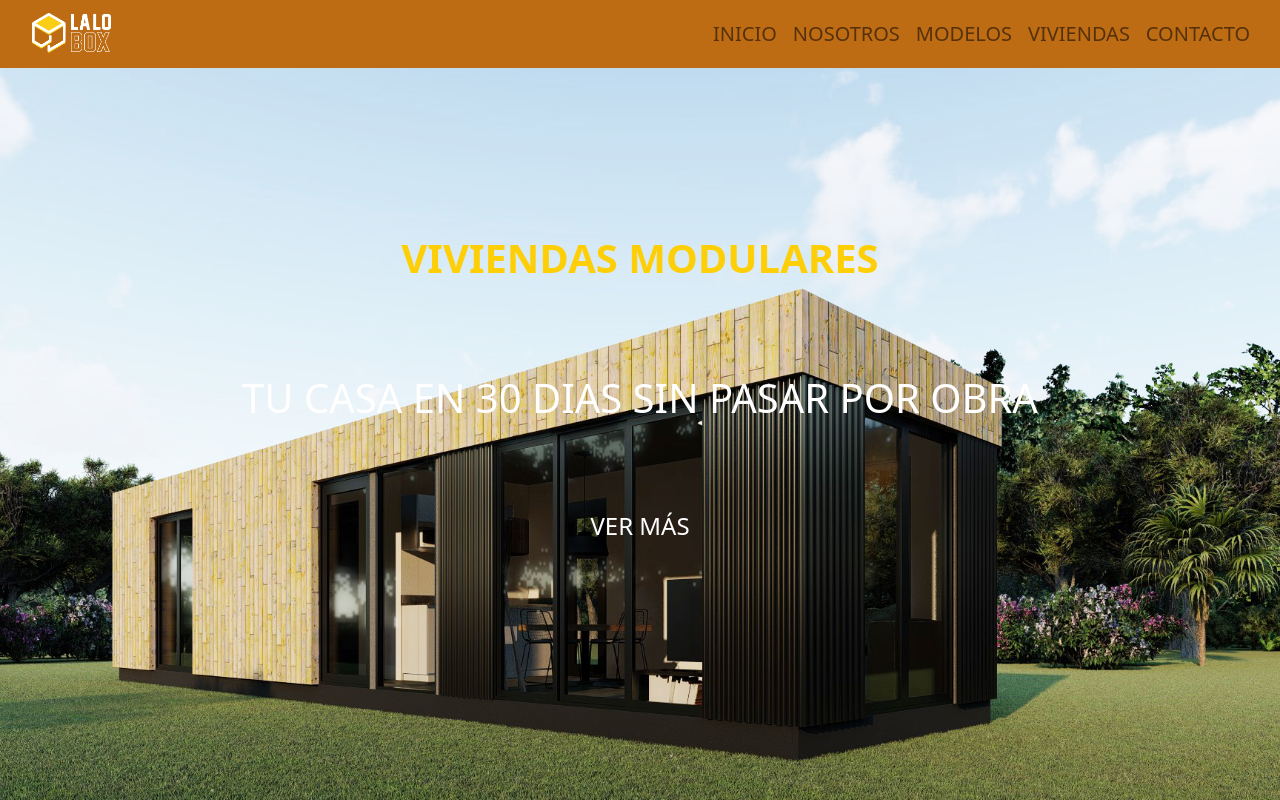
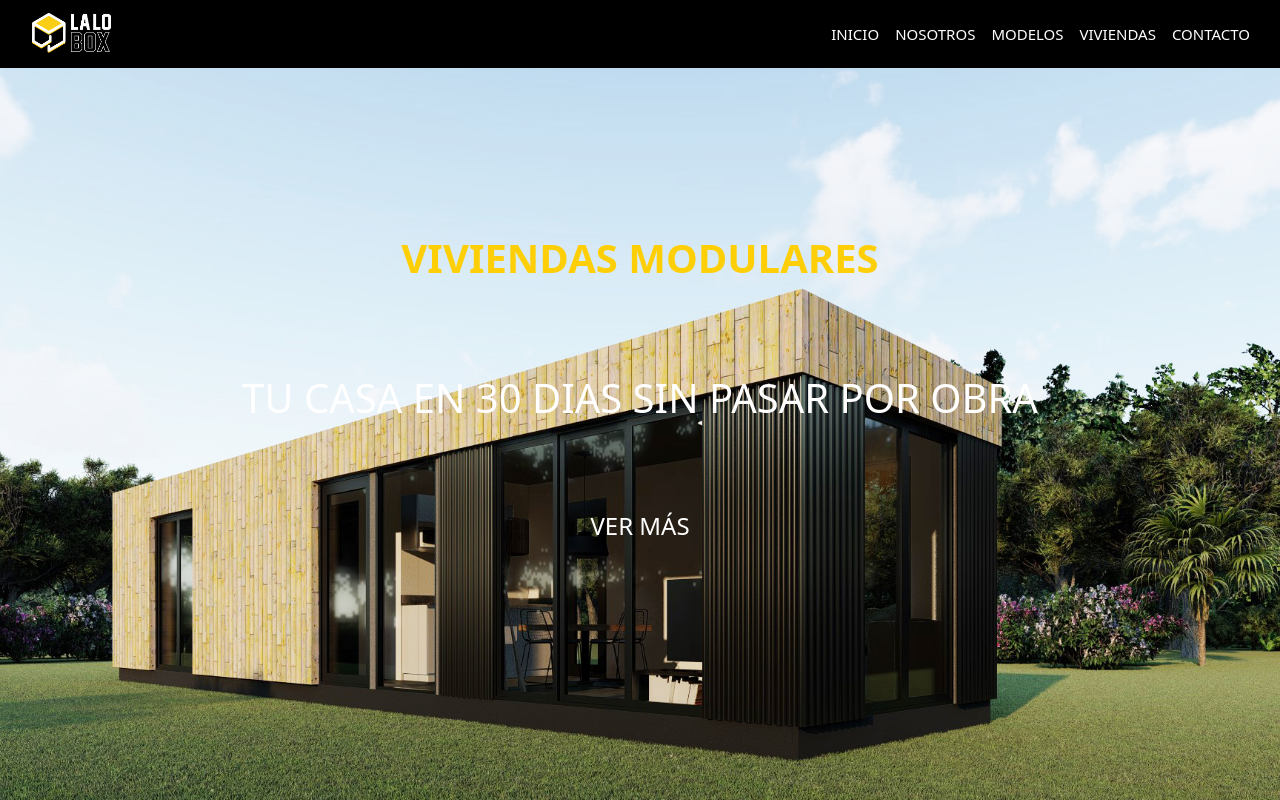
Before and after one commit to FranciscoBaglietto/Viviendas-Moduares-Bootstrap, a plain HTML site: page index.html in a window 1280 px wide. Shown: the top 800 px of the page. Drawn offline with nearby package versions, Linux system fonts and the light colour scheme.

Commit message:
Arreglo de los colores del nav

```diff
--- a/index.html
+++ b/index.html
@@ -13,9 +13,9 @@
 
 <body>
 
-    <header class="cabecera ">
+    <header class="cabecera bg-black ">
 
-        <nav class="navbar navbar-expand-lg navbar-light">
+        <nav class="navbar navbar-expand-lg navbar-dark">
 
             <div class="container-fluid">
 
@@ -25,7 +25,7 @@
                 <span class="navbar-toggler-icon"></span>
               </button>
 
-              <div class="collapse navbar-collapse d-flex justify-content-end" id="navbarNav">
+              <div class="collapse navbar-collapse justify-content-end" id="navbarNav">
                 <ul class="navbar-nav navegador ">
                   <li class="nav-item">
                     <a class="nav-link"  href="#">INICIO</a>
--- a/style.css
+++ b/style.css
@@ -35,8 +35,10 @@
     margin-left: 20px;
 }
 .nav-link{
-    font-size: 20px;
+    font-size: 15px;
+    color: white !important;
 }
+
     /*Fin de Cabecera*/
 
     /*Inicio*/
```
